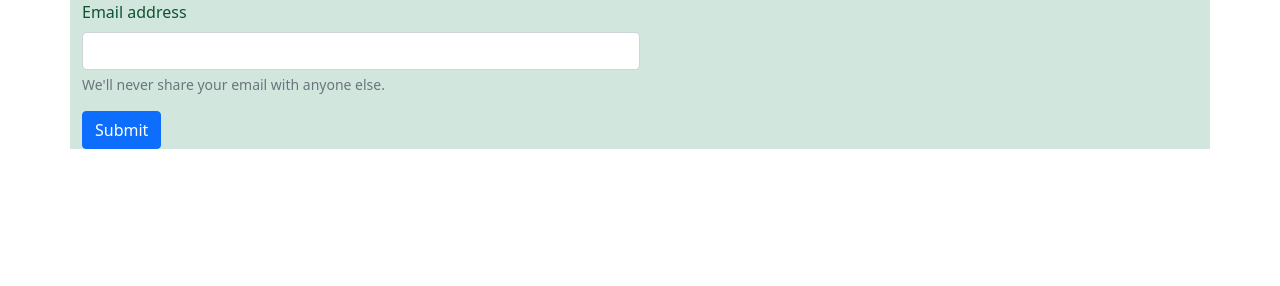
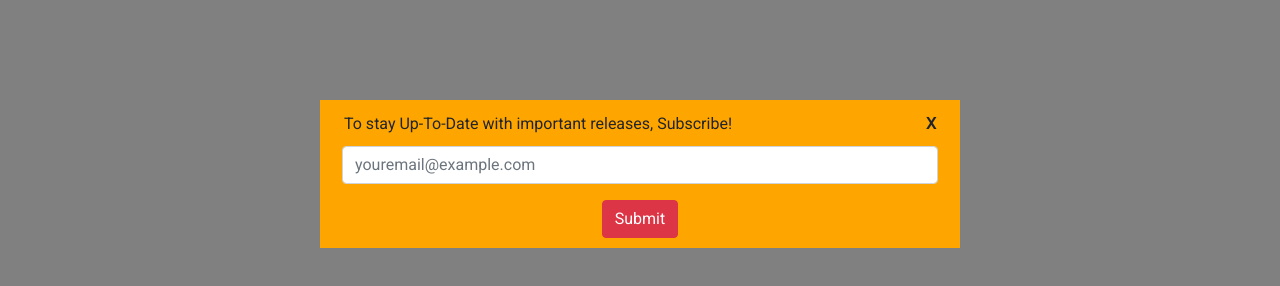
Before and after one commit to ciamac-da/newsletter-js, a plain HTML site: page index.html in a window 1280 px wide. Drawn offline with nearby package versions, Linux system fonts and the light colour scheme.

Commit message:
Verified by Marti4n v1.0.1 ok it has bug!

```diff
--- a/index.html
+++ b/index.html
@@ -3,20 +3,32 @@
 <head>
     <meta charset="UTF-8">
     <meta name="viewport" content="width=device-width, initial-scale=1.0">
+    <link rel="preconnect" href="https://fonts.gstatic.com">
+    <link href="https://fonts.googleapis.com/css2?family=Roboto&display=swap" rel="stylesheet">
     <link href="https://cdn.jsdelivr.net/npm/bootstrap@5.0.1/dist/css/bootstrap.min.css" rel="stylesheet" integrity="sha384-+0n0xVW2eSR5OomGNYDnhzAbDsOXxcvSN1TPprVMTNDbiYZCxYbOOl7+AMvyTG2x" crossorigin="anonymous">
     <link rel="stylesheet" href="./style/style.css">
-    <script src="./js/index.js"></script>
+    <script defer src="./js/index.js"></script>
     <title>Newsletter</title>
 </head>
 <body>
-    <div class="container alert-success">
-        <form class="w-50">
+    <div class="container">
+        <form>
             <div class="mb-3">
-                <label for="exampleInputEmail1" class="form-label">Email address</label>
-                <input type="email" class="form-control" id="exampleInputEmail1" aria-describedby="emailHelp">
-                <div id="emailHelp" class="form-text">We'll never share your email with anyone else.</div>
+                <div class="headX">
+                    <label for="exampleInputEmail1" class="form-label">To stay Up-To-Date with important releases, Subscribe!</label>
+                    <span class="x">X</span>
+                </div>
+                <input
+                type="email"
+                placeholder="youremail@example.com"
+                class="form-control"
+                id="exampleInputEmail1"
+                aria-describedby="emailHelp"
+                >
             </div>
-            <button type="submit" class="btn btn-primary">Submit</button>
+            <div class="divBtn">
+                <button type="submit" class="btn btn-danger justify-content-center">Submit</button>
+            </div>
         </form>
     </div>
 </body>
--- a/js/index.js
+++ b/js/index.js
@@ -0,0 +1,19 @@
+const close     = document.querySelector(".x")
+const container = document.querySelector(".container")
+const page      = document.body
+
+
+
+page.addEventListener("mousemove", function showDiv(e){
+    if(e.clientY < 10){
+        container.classList.add("containerOff")
+        e.currentTarget.removeEventListener("mousemove", showDiv)
+        console.log(e.clientY)
+    } else {
+        container.classList.add("d-none")
+    }
+})
+
+    close.addEventListener("click", function() {
+        container.classList.add("d-none")
+    })
--- a/style/style.css
+++ b/style/style.css
@@ -0,0 +1,44 @@
+* {
+    box-sizing: border-box;
+    margin: 0;
+    padding: 0;
+}
+
+body {
+    background-color: gray;
+    font-family: 'Roboto', sans-serif;
+}
+
+
+.headX {
+    display: flex;
+    justify-content: space-between;
+    margin: 2px;
+}
+.x {
+    font-weight: bolder;
+}
+
+form {
+    padding: 10px;
+}
+
+    .container {
+        background-color: orange;
+        width: 50%;
+        align-items: center;
+        justify-content: center;
+        margin: auto;
+        margin-top: 100px;
+    }
+
+
+.divBtn {
+    text-align-last: center;
+}
+
+    @media (max-width: 375px) {
+        .container {
+        width: 80%;
+        }
+      }
```
